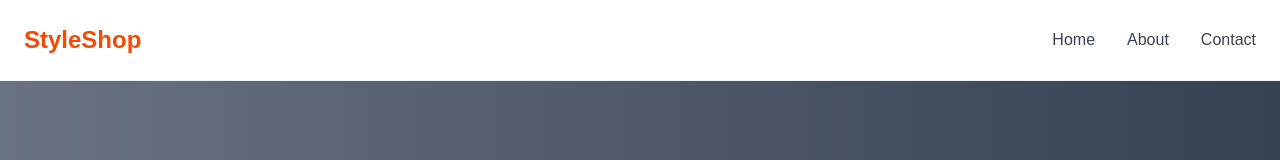
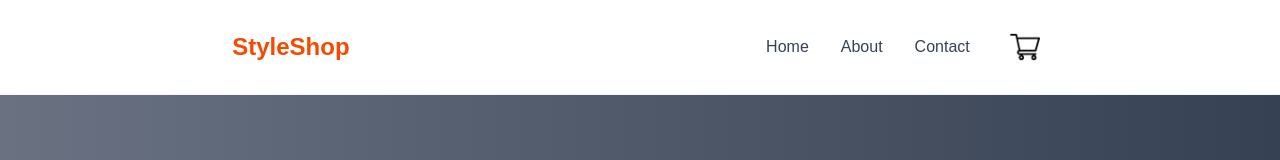
Before and after one commit to geoobero/styleshop, a Next.js app: page / in a window 1280 px wide. Shown: the top 160 px of the page. Built offline with nearby package versions, Linux system fonts and the light colour scheme.

Commit message:
added cart and images

```diff
--- a/src/components/Navbar.js
+++ b/src/components/Navbar.js
@@ -2,13 +2,13 @@ import Link from 'next/link';
 
 export default function Navbar() {
   return (
-    <nav className='flex justify-between items-center p-6 bg-white shadow-md border-b border-gray-100'>
+    <nav className='flex justify-around items-center p-6 bg-white shadow-md border-b border-gray-100'>
       <div className='text-2xl font-bold text-orange-600'>
         <Link href="/">
           StyleShop
         </Link>
       </div>
-      <div className='flex gap-8'>
+      <div className='flex gap-8 items-center'>
         <Link href="/" className='text-gray-700 hover:text-teal-600 font-medium transition duration-300'>
           Home
         </Link>
@@ -18,6 +18,9 @@ export default function Navbar() {
         <Link href="/Contact" className='text-gray-700 hover:text-teal-600 font-medium transition duration-300'>
           Contact
         </Link>
+        <Link href="/cart"><img src="/images/shopping-cart.png" width={46} height={46} alt='shopping-cart'
+              className='hover:bg-amber-200 p-2 rounded-xl duration-300'
+        /></Link>
       </div>
     </nav>
   );
--- /dev/null
+++ b/src/pages/cart.js
@@ -0,0 +1,13 @@
+import Sidebar from '@/components/Navbar.js'
+
+export default function MyCart() {
+    return (
+        <section className='min-h-screen bg-gray-50'>
+            <Sidebar />
+
+            <div className=''>
+
+            </div>
+        </section>
+    )
+}
```
Also changed, not shown: public/images/shopping-cart.png (added).
